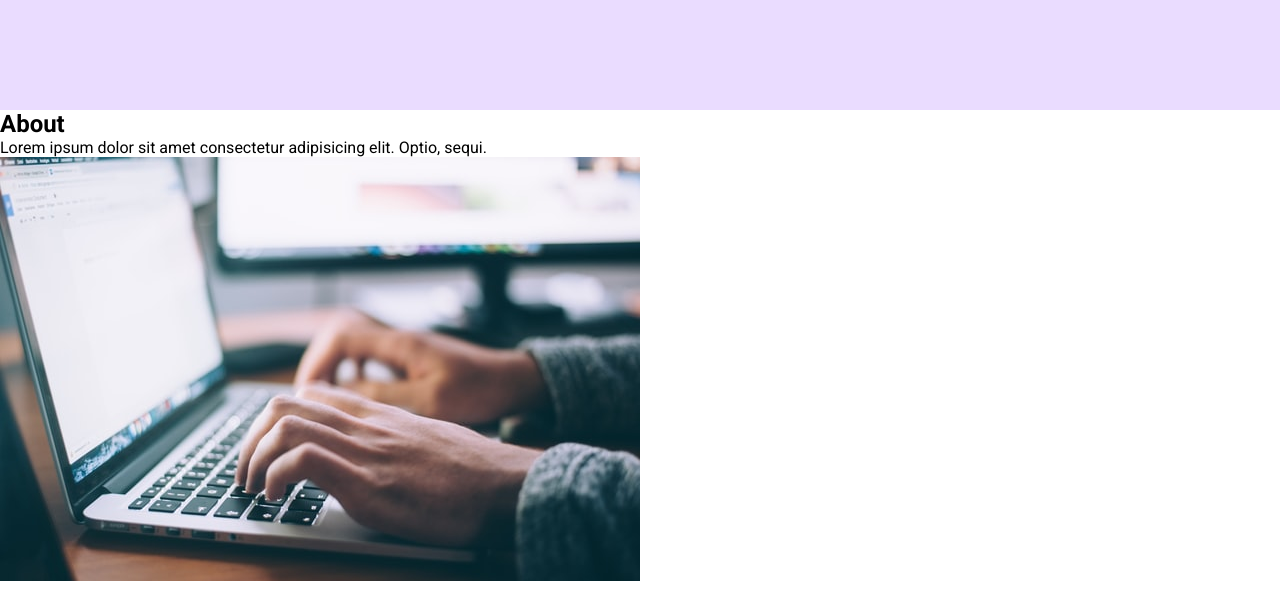
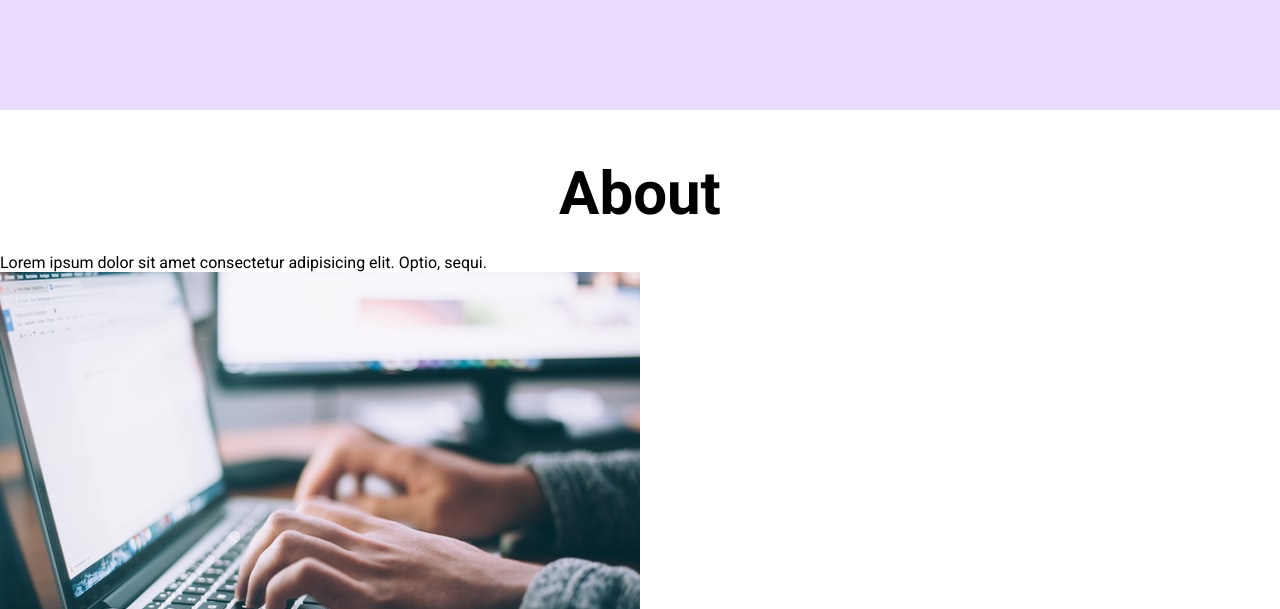
Before and after one commit to brarmanj/CSS-CrashCourse, a plain HTML site: page BUILD MINI PROJECT/2: Style/index.html in a window 1280 px wide. Shown: the part 690-1299 px from the top of the page. Drawn offline with Linux system fonts and the light colour scheme.

Commit message:
Saved progress

```diff
--- a/BUILD MINI PROJECT/2: Style/styles.css
+++ b/BUILD MINI PROJECT/2: Style/styles.css
@@ -63,6 +63,7 @@ li {
     padding-left: 16px;
 }
 
+
 .row {
     width: 100%;
     max-width: 1300px;
@@ -70,3 +71,20 @@ li {
     align-items: center;
     justify-content: center;
 }
+
+/*
+
+ABOUT
+
+*/
+
+#about {
+    padding: 48px 0 48px 0;
+}
+
+h2 {
+    font-size: 60px;
+    text-align: center;
+    margin-bottom: 24px;
+
+}
```
